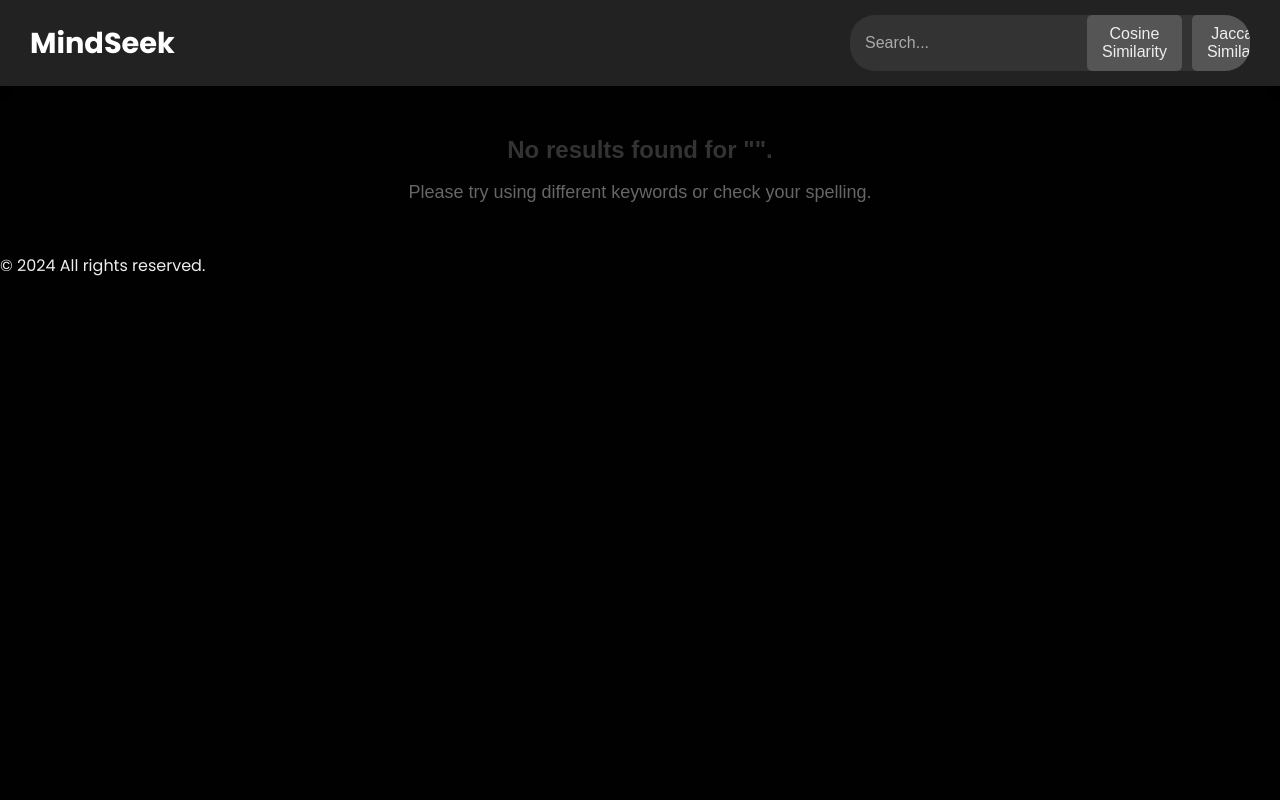
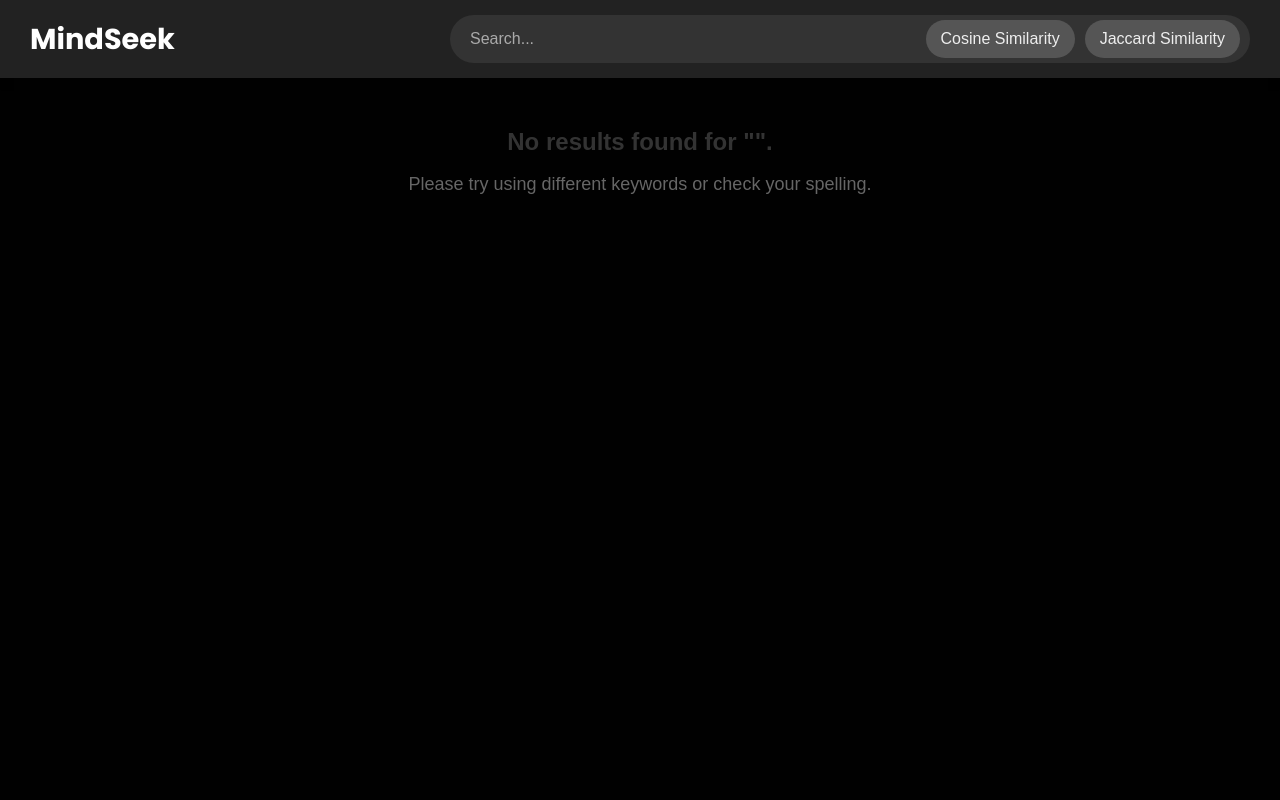
Before and after one commit to notsuperganang/MindSeek-Health-Search-Engine, a Flask app: template mycrawler/templates/result.html in a window 1280 px wide. Run offline with Flask 3, Linux system fonts and the light colour scheme; the template is opened without the code that fills it, so the values that code supplies are empty; parts of the project's set-up code (start-up, migrations or seed data) failed here and were passed over.

Commit message:
memperbaik result.html, app.py, dan lainnya

```diff
--- a/mycrawler/app.py
+++ b/mycrawler/app.py
@@ -188,14 +188,20 @@ def search(query, method='cosine'):
         similarity = calculate_cosine_similarity(query_vector, doc_vector) if method == 'cosine' else calculate_jaccard_similarity(query_vector, doc_vector)
         doc_data = next((doc for doc in crawled_data if doc['url'] == url), None)
         if doc_data and similarity > 0:
+            # Extract tags from content
+            content = doc_data.get('content', '')
+            tags = extract_tags(content)
+
             results.append({
                 'url': url,
                 'title': doc_data.get('title', ''),
-                'content': doc_data.get('content', '')[:200] + '...',  # Preview
+                'content': content[:200] + '...',  # Preview
                 'score': similarity,
-                'date': doc_data.get('date', 'N/A'),  # Add date
-                'image_url': doc_data.get('image_url', '')  # Add image URL
+                'date': doc_data.get('date', 'N/A'),
+                'image_url': doc_data.get('image_url', ''),
+                'tags': tags  # Add tags to results
             })
+
     results.sort(key=lambda x: x['score'], reverse=True)
     return results[:10]
 
@@ -211,7 +217,19 @@ def search_results():
     method = request.args.get('method', 'cosine')
     if not query:
         return render_template('index.html')
+
     results = search(query, method)
+
+    # Format scores as percentages and ensure all required fields exist
+    for result in results:
+        result['score'] = round(result['score'] * 100, 1)  # Convert to percentage
+        # Ensure image_url exists
+        if not result.get('image_url') or result['image_url'] == "URL gambar tidak tersedia":
+            result['image_url'] = "https://via.placeholder.com/400x200"
+        # Ensure tags exist
+        if not result.get('tags'):
+            result['tags'] = ['Artikel']
+
     return render_template('result.html', query=query, results=results, method=method)
 
 if __name__ == '__main__':
--- a/mycrawler/static/style.css
+++ b/mycrawler/static/style.css
@@ -5,6 +5,8 @@ body {
     margin: 0;
     background-color: #010101;
     color: #eee;
+    height: 100vh;
+    overflow: hidden;
 }
 
 header {
@@ -22,28 +24,49 @@ header .logo {
     color: #fff;
 }
 
+/* Header search container */
 header .search {
     flex: 1;
-    max-width: 400px;
+    max-width: 800px;
     margin-left: 20px;
 }
+
 
 header .search form {
     display: flex;
     align-items: center;
+    gap: 10px;
+    background-color: #333;
+    border-radius: 25px;
+    padding: 5px;
+}
+
+/* Style for search box wrapper */
+.search-box-wrapper {
+    width: 100%;
     background-color: #333;
     border-radius: 25px;
     overflow: hidden;
+    display: flex;
 }
 
+/* Search box styling */
 header .search input[type="text"] {
     flex: 1;
-    padding: 10px 15px;
+    padding: 8px 15px;
     border: none;
     background-color: transparent;
     color: #eee;
     outline: none;
     font-size: 1em;
+    min-width: 200px;
+}
+
+/* Buttons container styling */
+.buttons-container {
+    display: flex;
+    gap: 8px;
+    margin-right: 5px;
 }
 
 header .search input[type="text"]::placeholder {
@@ -348,21 +355,29 @@ header .menu {
     gap: 10px; /* Add spacing between buttons */
 }
 
-/* Styling for search buttons */
+/* Search button styling */
 .search-button {
-    padding: 10px 20px;
+    padding: 8px 15px;
     border: none;
-    background-color: #555;
+    background-color: #444;
     color: white;
-    font-size: 16px;
+    font-size: 14px;
     cursor: pointer;
-    border-radius: 5px;
-    transition: background-color 0.3s;
+    border-radius: 20px;
+    transition: all 0.3s ease;
+    white-space: nowrap;
 }
 
+#tag {
+    color:#fff;
+}
 
 .search-button:hover {
-    background-color: #777; /* Darker shade on hover */
+    background-color: #555;
+}
+
+.search-button:active {
+    transform: translateY(0);
 }
 
 .search-button:focus {
--- a/mycrawler/templates/result.html
+++ b/mycrawler/templates/result.html
@@ -12,12 +12,14 @@
         <div class="logo">MindSeek</div>
         <div class="search">
             <form action="{{ url_for('search_results') }}" method="GET" class="search-container">
-                <div class="search-box-wrapper">
-                    <input type="text" name="q" value="{{ query }}" required placeholder="Search..." class="search-box">
-                </div>
+                <input type="text" name="q" value="{{ query }}" required placeholder="Search..." class="search-box">
                 <div class="buttons-container">
-                    <button type="submit" name="method" value="cosine" class="search-button">Cosine Similarity</button>
-                    <button type="submit" name="method" value="jaccard" class="search-button">Jaccard Similarity</button>
+                    <button type="submit" name="method" value="cosine" class="search-button {% if method == 'cosine' %}active{% endif %}">
+                        Cosine Similarity
+                    </button>
+                    <button type="submit" name="method" value="jaccard" class="search-button {% if method == 'jaccard' %}active{% endif %}">
+                        Jaccard Similarity
+                    </button>
                 </div>
             </form>
         </div>
@@ -35,7 +37,7 @@
                     <img src="{{ result.image_url }}" alt="{{ result.title }}">
                     <div class="content">
                         <!-- Display category or tags as a label -->
-                        <p>{{ result.tags[0] if result.tags else 'Artikel' }}</p>
+                        <p id="tag">{{ result.tags[0] if result.tags else 'Artikel' }}</p>
                         <!-- Display title -->
                         <h2 class="animate">{{ result.title }}</h2>
                         <!-- Display content preview -->
@@ -75,10 +77,6 @@
         {% endif %}
     </main>
 
-    <footer>
-        <p>© 2024 All rights reserved.</p>
-    </footer>
-
     <script src="{{ url_for('static', filename='app.js') }}"></script>
 </body>
 </html>
```
Also changed, not shown: other parts of mycrawler/static/style.css (+61 -38 lines), mycrawler/cekduplikat.py (renamed from mycrawler/data/cekduplikat.py).
